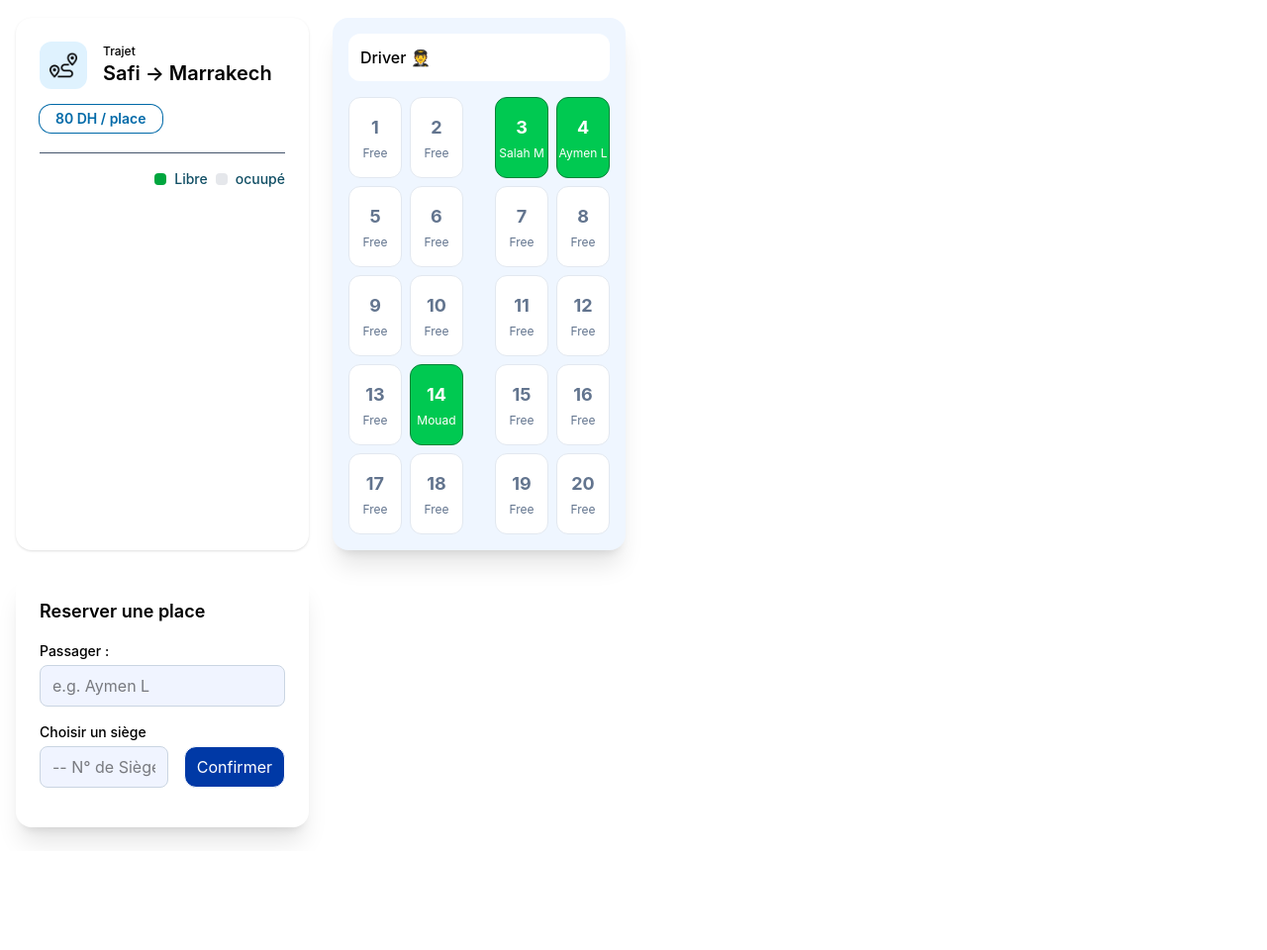
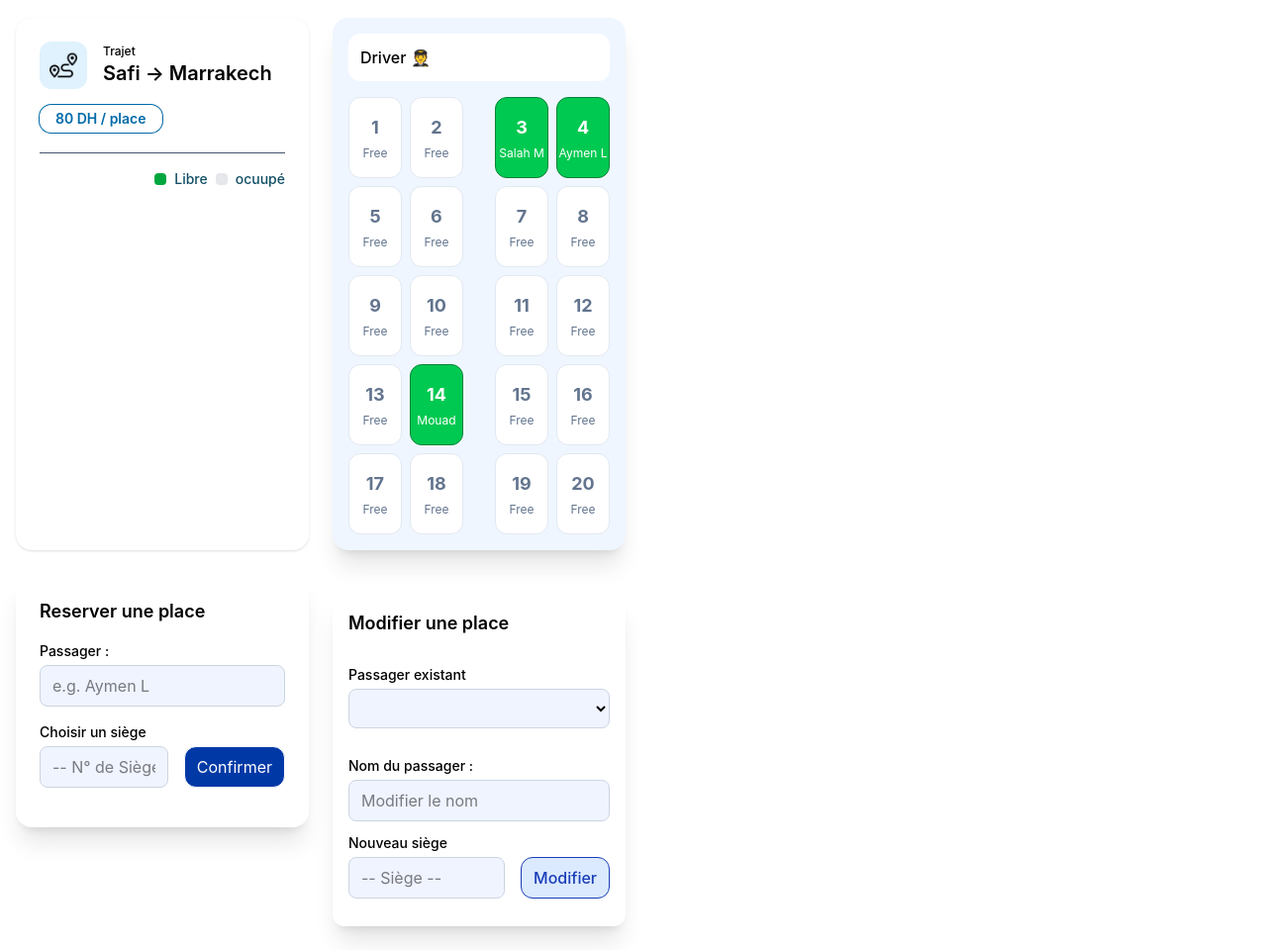
Before and after one commit to aymenlaoudi/BusDirect, a website: page bus_direct.html in a window 1280 px wide. Shown: the part 78-1038 px from the top of the page at 99% size. Before the commit the page ends 938 px from the top, so only its background shows below. Drawn offline with Linux system fonts and the light colour scheme.

Commit message:
add modify structure

```diff
--- a/bus_direct.html
+++ b/bus_direct.html
@@ -34,7 +34,7 @@
     <main class="w-full gap-4 px-4 my-6 grid lg:grid-cols-2">
         <div class="w-full grid gap-6 md:grid-cols-2">
 
-            <article class="rounded-2xl bg-white p-5 shadow-sm sm:p-6">
+            <section class="rounded-2xl bg-white p-5 shadow-sm sm:p-6">
 
                 <div class="flex flex-wrap items-center justify-between gap-4">
 
@@ -70,7 +70,7 @@
                     </div>
                 </div>
 
-            </article>
+            </section>
             <section class="bg-blue-50 rounded-2xl shadow-xl p-4">
                 <div class="bg-white rounded-xl p-3 mb-4 font-medium">Driver 🧑‍✈️</div>
 
@@ -96,6 +96,34 @@
 
                 <p id="message" class="mt-4 text-sm font-medium"></p>
             </section>
+
+            <section
+                class="flex shadow-xl w-full rounded-xl gap-3 p-4 flex-wrap flex-col bg-white shadow-sm p-4 pb-7 mt-5">
+                <div>
+                    <h2 class="text-lg font-semibold mb-4">Modifier une place</h2>
+                </div>
+                <div>
+                    <label for="changeNameSelect" class="block text-sm font-medium mb-1 rond">Passager existant</label>
+                    <select id="changeNameSelect"
+                        class="w-full border border-slate-300 rounded-lg px-3 py-2 mb-4 bg-[#F0F4FF] focus:outline-none focus:ring-2 focus:ring-blue-500">
+                    </select>
+                </div>
+                <div>
+                    <label for="name" class="block text-sm font-medium rond mb-1">Nom du passager :</label>
+                    <input type="text" name="name" id="newPassager" placeholder="Modifier le nom"
+                        class="w-full border border-slate-300 rounded-lg p-2 bg-[#F0F4FF] px-3 py-2">
+                </div>
+                <div>
+                    <label for="siege-reservation" class="block text-sm font-medium mb-1 rond">Nouveau siège</label>
+                    <div class="flex items-center gap-4 justify-between">
+                        <input type="text" id="newSeat" placeholder="-- Siège --"
+                            class="w-full border border-slate-300 rounded-lg p-2 bg-[#F0F4FF] px-3 py-2">
+                        <button type="button" id="modifierBtn"
+                            class="border-1 px-3 py-2 rounded-xl bg-blue-100 text-blue-800 font-medium">Modifier</button>
+                    </div>
+                </div>
+
+            </section>
     </main>
     <script src="script.js"></script>
 </body>
```
